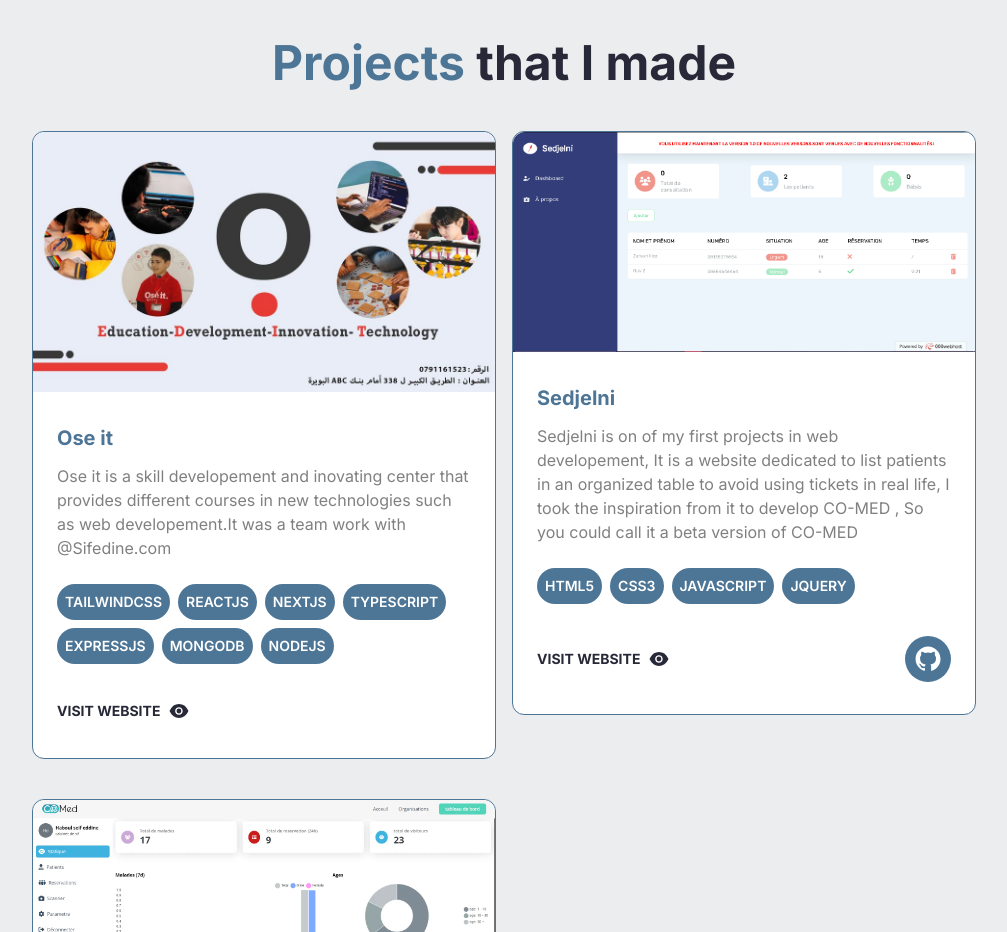
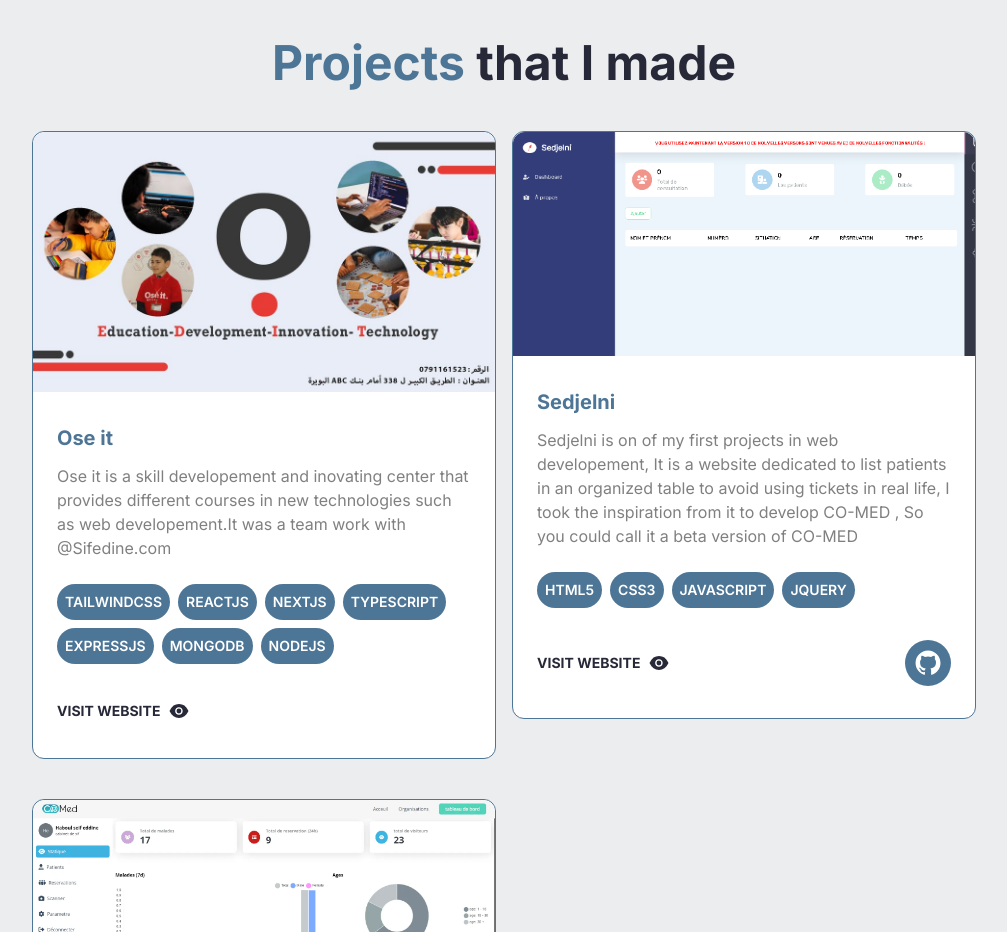
Before and after one commit to zarouri-illes/portfolio-v1, a Next.js app: page / in a window 1280 px wide. Shown: the part 2740-3672 px from the top of the page, without its empty margins (136-1143 px from the left). Built offline with nearby package versions, Linux system fonts and the light colour scheme.

Commit message:
fixed some stuff

```diff
--- a/app/components/const.ts
+++ b/app/components/const.ts
@@ -75,7 +75,7 @@ const portfolio = [
         link: "https://sedjelni.000webhostapp.com/Sedjelni.html",
         sourceCodeAvailable: true,
         gitHub: "https://github.com/zarouri-illes/Sedjelni",
-        image: "/projects/sedjelni.png",
+        image: "/projects/sedj.png",
         alt: "Sedjelni Zarouri Illes",
         technologies: ["HTML5", "CSS3", "JAVASCRIPT", "JQUERY",],
     },
```
Also changed, not shown: public/projects/sedj.PNG (added), public/projects/sedjelni.PNG (deleted).
